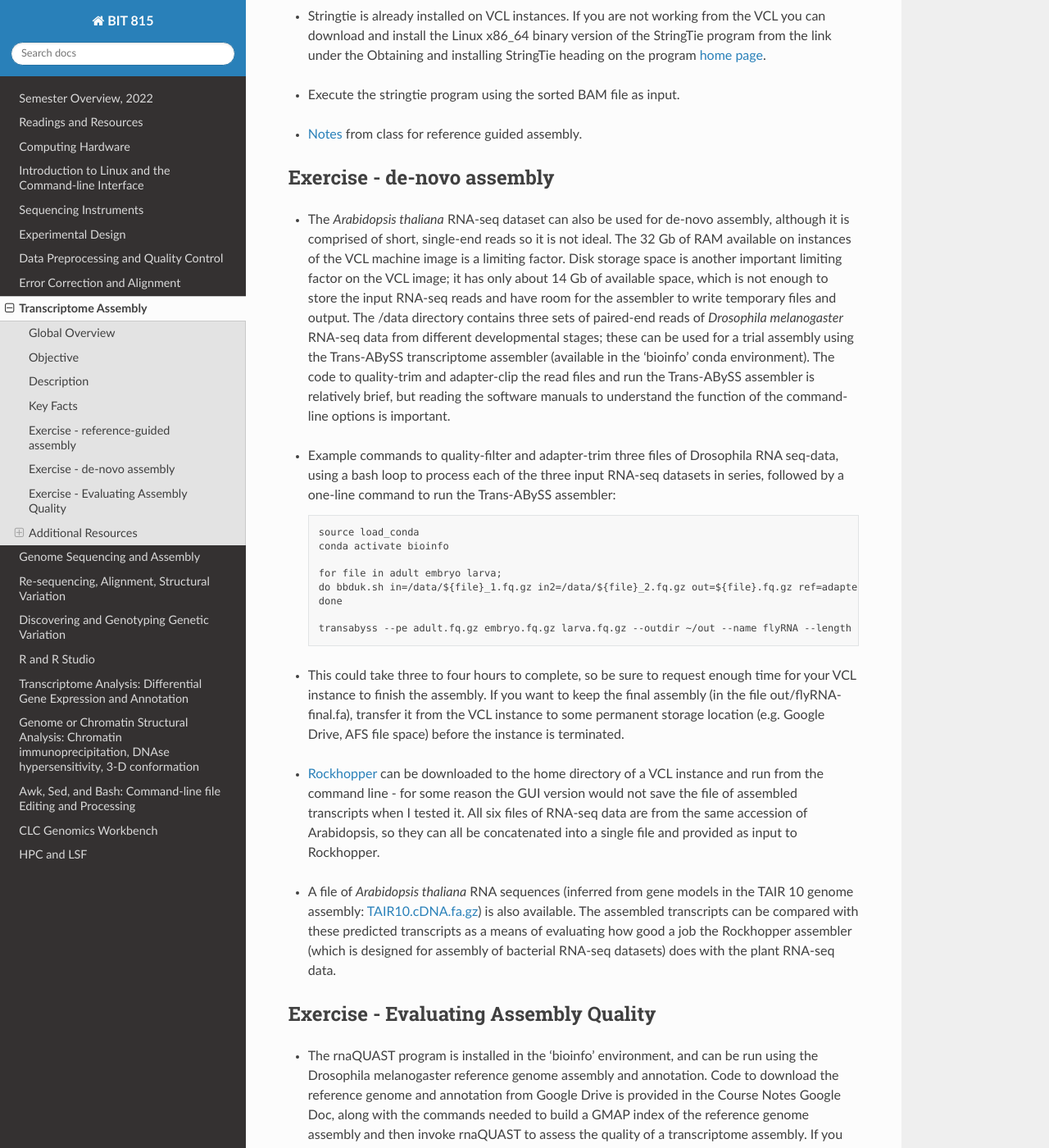
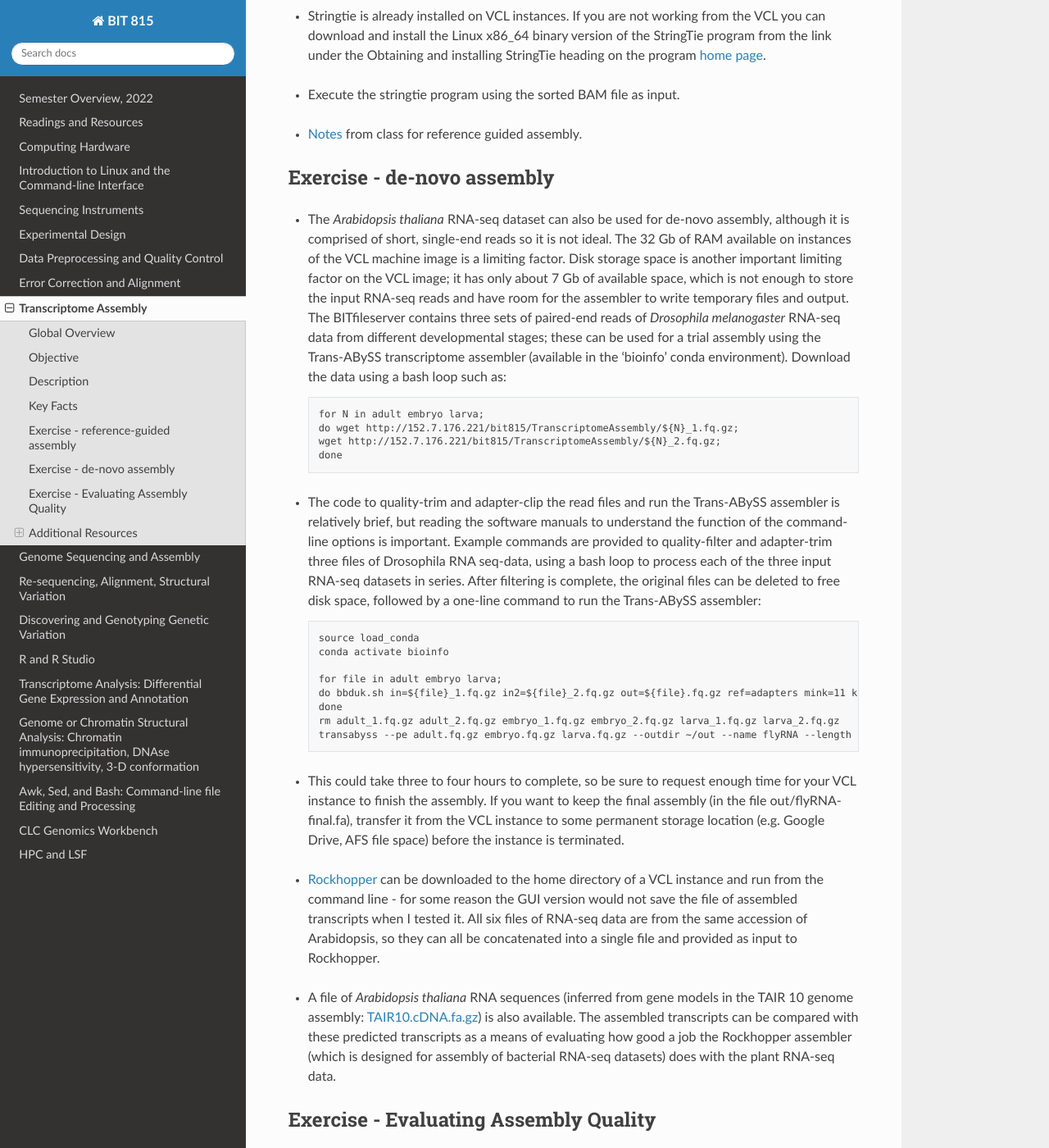
Before and after one commit to rwhetten/DeepSeqAnalysis, a Sphinx documentation site: the page built from docs/source/transcriptome-assembly.rst, in a window 1280 px wide and 1400 px high, scrolled down 2800 px. Shown: the whole window at 82% size. Built offline with Sphinx 7.4.7 and the Read the Docs theme 2.0.0, drawn with Linux system fonts in a browser that asks for light colours; some of the changed text lies outside the part shown.

Commit message:
Update transcriptome-assembly.rst
Revise data download paths for Drosophila RNA-seq data

```diff
--- a/docs/source/transcriptome-assembly.rst
+++ b/docs/source/transcriptome-assembly.rst
@@ -73,19 +73,24 @@ Direct download links for class can be found in the `Transcriptome_Assembly.txt
 Exercise - de-novo assembly
 ***************************
 
-+ The *Arabidopsis thaliana* RNA-seq dataset can also be used for de-novo assembly, although it is comprised of short, single-end reads so it is not ideal. The 32 Gb of RAM available on instances of the VCL machine image is a limiting factor. Disk storage space is another important limiting factor on the VCL image; it has only about 14 Gb of available space, which is not enough to store the input RNA-seq reads and have room for the assembler to write temporary files and output. The /data directory contains three sets of paired-end reads of *Drosophila melanogaster* RNA-seq data from different developmental stages; these can be used for a trial assembly using the Trans-ABySS transcriptome assembler (available in the 'bioinfo' conda environment). The code to quality-trim and adapter-clip the read files and run the Trans-ABySS assembler is relatively brief, but reading the software manuals to understand the function of the command-line options is important.
++ The *Arabidopsis thaliana* RNA-seq dataset can also be used for de-novo assembly, although it is comprised of short, single-end reads so it is not ideal. The 32 Gb of RAM available on instances of the VCL machine image is a limiting factor. Disk storage space is another important limiting factor on the VCL image; it has only about 7 Gb of available space, which is not enough to store the input RNA-seq reads and have room for the assembler to write temporary files and output. The BITfileserver contains three sets of paired-end reads of *Drosophila melanogaster* RNA-seq data from different developmental stages; these can be used for a trial assembly using the Trans-ABySS transcriptome assembler (available in the 'bioinfo' conda environment). Download the data using a bash loop such as::
+
+   for N in adult embryo larva;
+   do wget http://152.7.176.221/bit815/TranscriptomeAssembly/${N}_1.fq.gz;
+   wget http://152.7.176.221/bit815/TranscriptomeAssembly/${N}_2.fq.gz;
+   done
 
 \
 
-+ Example commands to quality-filter and adapter-trim three files of Drosophila RNA seq-data, using a bash loop to process each of the three input RNA-seq datasets in series, followed by a one-line command to run the Trans-ABySS assembler::
++ The code to quality-trim and adapter-clip the read files and run the Trans-ABySS assembler is relatively brief, but reading the software manuals to understand the function of the command-line options is important. Example commands are provided to quality-filter and adapter-trim three files of Drosophila RNA seq-data, using a bash loop to process each of the three input RNA-seq datasets in series. After filtering is complete, the original files can be deleted to free disk space,  followed by a one-line command to run the Trans-ABySS assembler::
 
    source load_conda
    conda activate bioinfo
 
    for file in adult embryo larva;
-   do bbduk.sh in=/data/${file}_1.fq.gz in2=/data/${file}_2.fq.gz out=${file}.fq.gz ref=adapters mink=11 ktrim=r qtrim=rl minlength=50 maxns=0 trimpolya=15;
+   do bbduk.sh in=${file}_1.fq.gz in2=${file}_2.fq.gz out=${file}.fq.gz ref=adapters mink=11 ktrim=r qtrim=rl minlength=50 maxns=0 trimpolya=15;
    done
-
+   rm adult_1.fq.gz adult_2.fq.gz embryo_1.fq.gz embryo_2.fq.gz larva_1.fq.gz larva_2.fq.gz
    transabyss --pe adult.fq.gz embryo.fq.gz larva.fq.gz --outdir ~/out --name flyRNA --length 200 --threads 15 -k 35
 
 \
@@ -184,5 +189,5 @@ Class Recordings
 
 +   `Session 15: recorded February 22nd 2021 <https://drive.google.com/file/d/1FGRXLgY4HPVrj5BrXZP01wgf4nbXKVmn/view?usp=sharing>`_ (this link is video and audio). A Transcript of recording of the video `is also available <https://drive.google.com/file/d/1ZtK0JEQUvJWlFt2GvrxL3_hhyxvAehb0/view?usp=sharing>`_.
 
-Last modified 30 January 2022.
+Last modified 1 February 2022.
 Edits by `Ross Whetten <https://github.com/rwhetten>`_, `Will Kohlway <https://github.com/wkohlway>`_, & `Maria Adonay <https://github.com/amalgamaria>`_.
```
